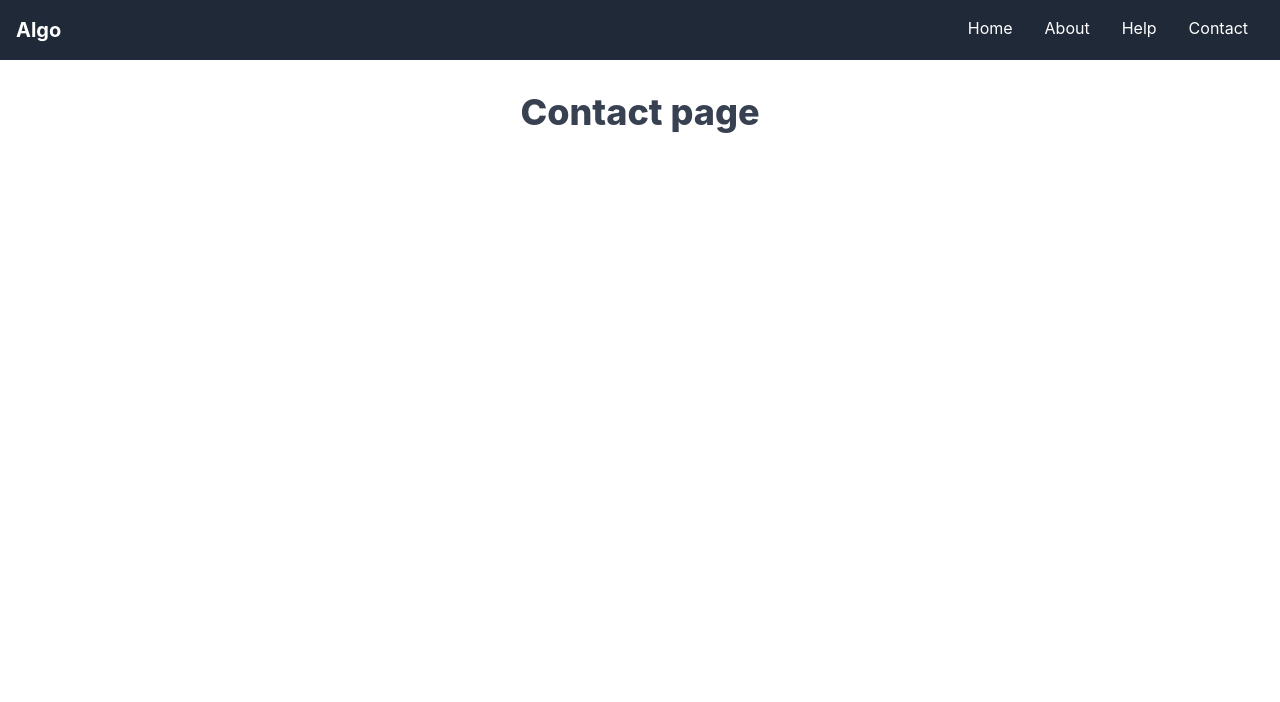
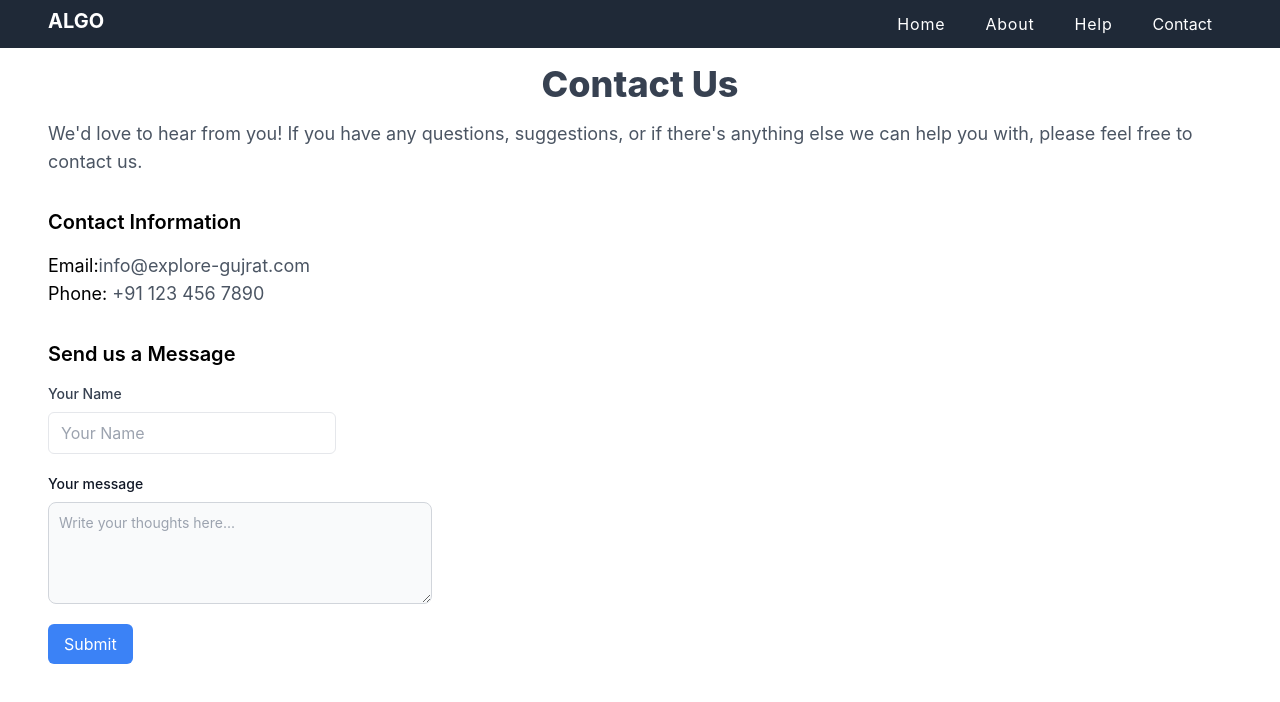
Before and after one commit to sonagravivek/meta-app, a React (Create React App) app: page /contact in a window 1280 px wide. Shown: the top 702 px of the page. Built offline with nearby package versions, Linux system fonts and the light colour scheme.

Commit message:
about,contact,help page create

```diff
--- a/src/app/common/route/Routes.js
+++ b/src/app/common/route/Routes.js
@@ -6,14 +6,12 @@ import Contact from "../../pages/contact/Contact";
 import Help from "../../pages/help/Help";
 
 const Routing = () => (
-  <div className="p-4">
   <Routes>
     <Route path="/" element={<Home />} />
     <Route path="/about" element={<About />} />
     <Route path="/help" element={<Help />} />
     <Route path="/contact" element={<Contact />} />
   </Routes>
-  </div>
 );
 
 export default Routing;
--- a/src/app/pages/about/About.js
+++ b/src/app/pages/about/About.js
@@ -1,12 +1,29 @@
+// About.js
+
 import React from "react";
 
-function About() {
+const About = () => {
   return (
-    <>
+    <div className="mx-4 md:mx-10 xl:mx-12 2xl:container 2xl:mx-auto">
       <h1 className="font-extrabold text-4xl py-4 text-gray-700 text-center">
-        About page
+        About Page
       </h1>
-    </>
+      <p className="text-lg text-gray-600">
+        Welcome to our <strong>"Explore Gujrat"</strong> page! Gujrat is a state
+        in western India with a rich cultural heritage and beautiful landscapes.
+        Lorem ipsum dolor sit amet, consectetur adipiscing elit. Sed do eiusmod
+        tempor incididunt ut labore et dolore magna aliqua. Ut enim ad minim
+        veniam, quis nostrud exercitation ullamco laboris nisi ut aliquip ex ea
+        commodo consequat.
+      </p>
+      <p className="text-lg text-gray-600 my-5">
+        Whether you're interested in historical landmarks like Somnath and
+        Dwarka, or you're seeking adventure in the scenic landscapes, Gujrat has
+        something to offer for everyone. Explore the beauty, culture, and
+        adventure that Gujrat has to offer on your journey.
+      </p>
+    </div>
   );
-}
+};
+
 export default About;
--- a/src/app/pages/contact/Contact.js
+++ b/src/app/pages/contact/Contact.js
@@ -1,13 +1,78 @@
+// Contact.js
+
 import React from "react";
 
-function Contact() {
+const Contact = () => {
   return (
-    <>
+    <div className="mx-4 md:mx-10 xl:mx-12 2xl:container 2xl:mx-auto">
       <h1 className="font-extrabold text-4xl py-4 text-gray-700 text-center">
-        Contact page
+        Contact Us
       </h1>
-    </>
+      <p className="text-lg text-gray-600">
+        We'd love to hear from you! If you have any questions, suggestions, or
+        if there's anything else we can help you with, please feel free to
+        contact us.
+      </p>
+
+      <div className="mt-8">
+        <h2 className="text-xl font-semibold text-black mb-4">
+          Contact Information
+        </h2>
+        <p className="text-lg text-black">
+          Email:
+          <span className="text-lg text-gray-600">info@explore-gujrat.com</span>
+        </p>
+        <p className="text-lg text-black">
+          Phone: <span className="text-lg text-gray-600">+91 123 456 7890</span>
+        </p>
+      </div>
+
+      <div className="mt-8">
+        <h2 className="text-xl font-semibold text-black mb-4">
+          Send us a Message
+        </h2>
+        <form>
+          <div className="">
+            <label
+              htmlFor="name"
+              className="block text-gray-700 text-sm font-medium mb-2"
+            >
+              Your Name
+            </label>
+            <input
+              type="text"
+              id="name"
+              name="name"
+              className="border rounded-md py-2 px-3 w-72"
+              placeholder="Your Name"
+            />
+          </div>
+          <div className="">
+            <label
+              for="message"
+              className="block mb-2 text-sm mt-5 font-medium text-gray-900"
+            >
+              Your message
+            </label>
+            <textarea
+              id="message"
+              rows="4"
+              className="w-96 block p-2.5 mb-5 text-sm text-gray-900 bg-gray-50 rounded-lg border border-gray-300 focus:ring-blue-500 focus:border-blue-500  dark:focus:ring-blue-500 dark:focus:border-blue-500"
+              placeholder="Write your thoughts here..."
+            ></textarea>
+          </div>
+          <div className="mb-5">
+            <button
+              type="submit"
+              className="bg-blue-500  text-white py-2 px-4 rounded-md hover:bg-blue-600"
+            >
+              Submit
+            </button>
+          </div>
+        </form>
+      </div>
+    </div>
   );
-}
+};
 
 export default Contact;
--- a/src/app/pages/help/Help.js
+++ b/src/app/pages/help/Help.js
@@ -3,9 +3,44 @@ import React from "react";
 function Help() {
   return (
     <>
-      <h1 className="font-extrabold text-4xl py-4 text-gray-700 text-center">
-        Help page
-      </h1>
+      <div className="mx-4 md:mx-10 xl:mx-12 2xl:container 2xl:mx-auto">
+        <h1 className="font-extrabold text-4xl py-4 text-gray-700 text-center">
+          Help Page
+        </h1>
+        <div>
+          <h2 className="text-xl font-semibold text-gray-800 mb-2">
+            Need Help?
+          </h2>
+          <p className="text-gray-600">
+            If you have any questions or need assistance regarding the content
+            on this page, please feel free to reach out to our support team at{" "}
+            <a href="mailto:support@exploregujrat.com">
+              support@exploregujrat.com
+            </a>
+            .
+          </p>
+        </div>
+        <div className="my-6">
+          <h2 className="text-xl font-semibold text-gray-800 mb-2">
+            Frequently Asked Questions
+          </h2>
+          <p className="text-gray-600">
+            <strong>Q: How do I explore specific attractions in Gujrat?</strong>
+            <br />
+            A: You can navigate to the relevant pages using the menu or search
+            for specific locations using our search feature.
+          </p>
+
+          <p className="text-gray-600">
+            <strong>
+              Q: Is there a mobile app available for Explore Gujrat?
+            </strong>
+            <br />
+            A: Currently, we don't have a dedicated mobile app, but our website
+            is mobile-friendly and can be accessed on your smartphone or tablet.
+          </p>
+        </div>
+      </div>
     </>
   );
 }
--- a/src/app/pages/home/PlaceCard.js
+++ b/src/app/pages/home/PlaceCard.js
@@ -3,7 +3,7 @@ import React from "react";
 const PlaceCard = ({ imageUrl, title, description, alt }) => (
   // <div className=" space-x-3 space-y-3 mt-8">
   <div className="bg-transparent p-6 rounded-lg shadow-md">
-    <img src={imageUrl} alt={alt} className="w-full h-60 object-cover " />
+    <img src={imageUrl} alt={alt} className="w-full h-auto object-cover " />
     <h2 className="text-2xl font-bold text-blue-400 my-3 font-sans">{title}</h2>
     <p className="text-blue-400">{description}</p>
   </div>
--- a/src/app/pages/navbar/Navbar.js
+++ b/src/app/pages/navbar/Navbar.js
@@ -4,22 +4,35 @@ import { Link } from "react-router-dom";
 function Navbar() {
   return (
     <>
-      <nav className= " flex bg-gray-800 p-4">
-        <div className=" flex container mx-auto">
-          <Link to="/" className="text-white font-bold text-xl">
-            Algo
+      <nav className="2xl:container 2xl:mx-auto flex bg-gray-800 py-2">
+        <div className="flex mx-4 md:mx-10  xl:mx-12  2xl:container 2xl:mx-auto container">
+          <Link to="/" className="text-white animate-bounce font-bold text-xl">
+            ALGO
           </Link>
+
           <div className="flex ml-auto text-end">
-            <Link to="/" className="text-white mx-4">
+            <Link
+              to="/"
+              className="mx-4 tracking-wider transition-all hover:rounded-md duration-500 hover:tracking-[4px] p-1 text-white hover:text-black hover:bg-white"
+            >
               Home
             </Link>
-            <Link to="/about" className="text-white mx-4">
+            <Link
+              to="/about"
+              className="mx-4 tracking-wider transition-all  hover:rounded-md duration-500 hover:tracking-[4px] p-1 text-white hover:text-black hover:bg-white"
+            >
               About
             </Link>
-            <Link to="/help" className="text-white mx-4">
+            <Link
+              to="/help"
+              className="mx-4 tracking-wider transition-all hover:rounded-md duration-500 hover:tracking-[4px] p-1 text-white hover:text-black hover:bg-white"
+            >
               Help
             </Link>
-            <Link to="/contact" className="text-white mx-4">
+            <Link
+              to="/contact"
+              className="mx-4 Ftracking-wider transition-all hover:rounded-md duration-500 hover:tracking-[4px] p-1 text-white hover:text-black hover:bg-white"
+            >
               Contact
             </Link>
           </div>
```
Also changed, not shown: src/app/pages/home/Home.js (+86 -18 lines). Lines whose indentation alone changed are shown as unchanged.
